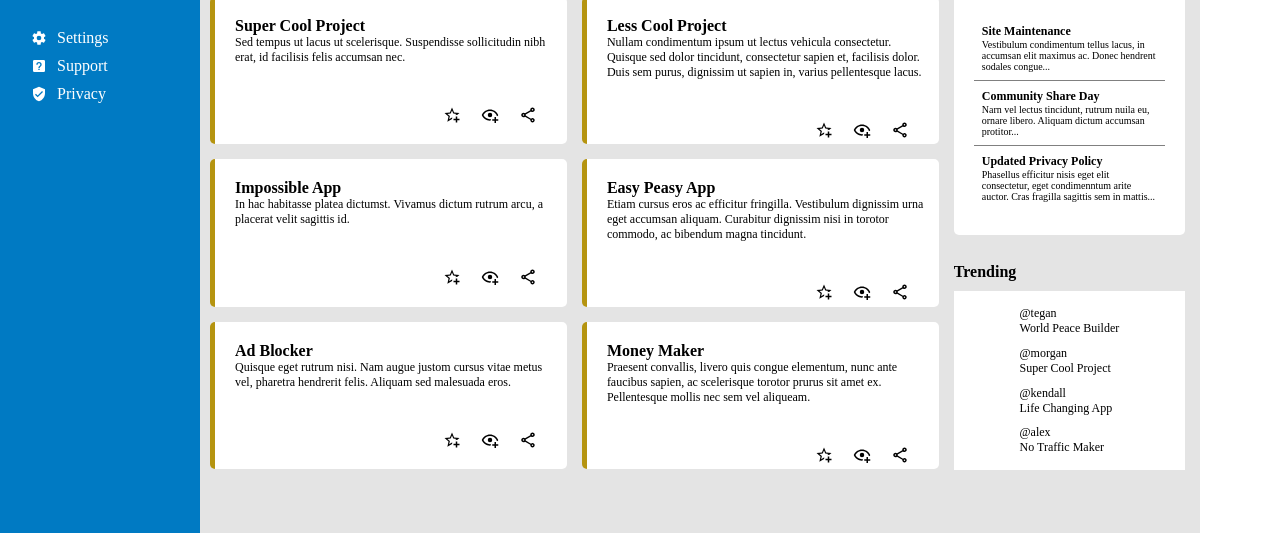
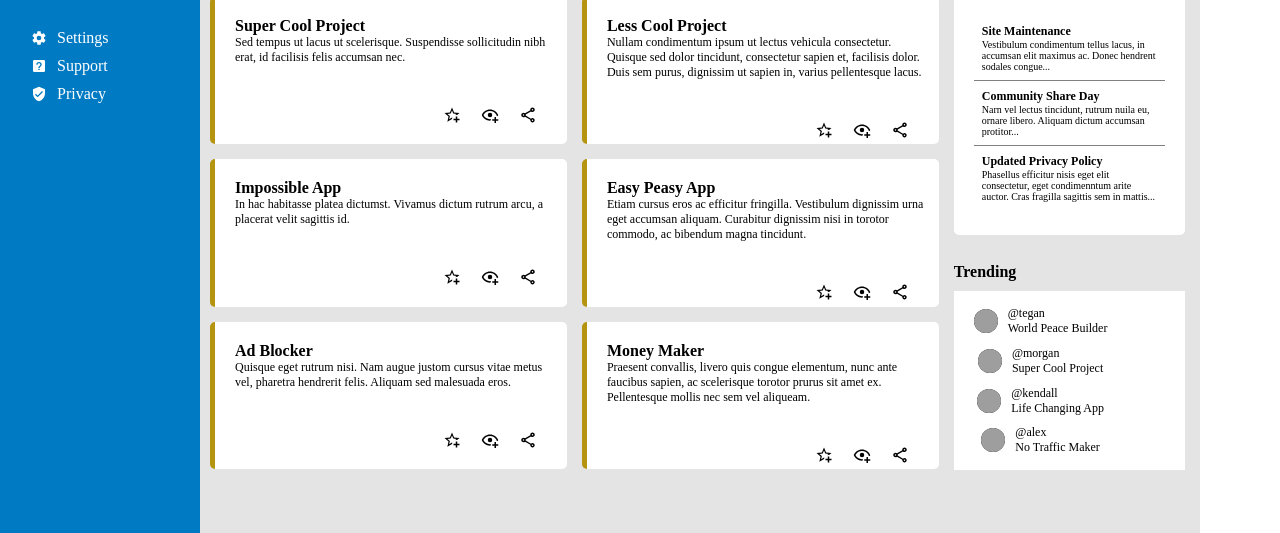
Before and after one commit to MikeBuckets2/admin-dashboard, a plain HTML site: page index.html in a window 1280 px wide. Shown: the part 267-800 px from the top of the page. Drawn offline with Linux system fonts and the light colour scheme; grey boxes are pictures that could not be loaded.

Commit message:
add avatar icons to users in trending section

```diff
--- a/index.html
+++ b/index.html
@@ -226,10 +226,22 @@
             <div class="trending">
                 <div class="trending-items">Trending</div>
                 <div class="users">
-                    <div>@tegan <span>World Peace Builder</span></div>
-                    <div>@morgan <span>Super Cool Project</span></div>
-                    <div>@kendall <span>Life Changing App</span></div>
-                    <div>@alex <span>No Traffic Maker</span></div>
+                    <div class="first-user">
+                        <img src="https://cdni.iconscout.com/illustration/free/thumb/free-afro-girl-illustration-svg-download-png-1415694.png" alt="avatar">
+                        <div>@tegan <span>World Peace Builder</span></div>
+                    </div>
+                    <div class="second-user">
+                        <img src="https://openclipart.org/download/215826/Happy-Penguin-Avatar.svg" alt="avatar">
+                        <div>@morgan <span>Super Cool Project</span></div>
+                    </div>
+                    <div class="third-user">
+                        <img src="https://cdni.iconscout.com/illustration/free/thumb/free-beard-man-illustration-svg-download-png-1415691.png" alt="avatar">
+                        <div>@kendall <span>Life Changing App</span></div>
+                    </div>
+                    <div class="fourth-user">
+                        <img src="https://cdni.iconscout.com/illustration/free/thumb/free-rahul-gandhi-illustration-svg-download-png-1793530.png" alt="avatar">
+                        <div>@alex <span>No Traffic Maker</span></div>
+                    </div>
                 </div>
             </div>
         </div>
--- a/style.css
+++ b/style.css
@@ -164,7 +164,7 @@ button {
     display: grid;
     grid-template-rows: 1fr 1fr 1fr 1fr;
     align-items: center;
-    justify-content: center;
+    justify-content: start;
 }
 
 span {
@@ -269,3 +269,21 @@ li {
     justify-content: space-between;
     align-items: center;
 }
+
+.first-user,
+.second-user,
+.third-user,
+.fourth-user {
+    display: inline-flex;
+    gap: 10px;
+    justify-content: center;
+    align-items: center;
+    margin-left: 10px;
+}
+
+.users img {
+    height: 24px;
+    width: 24px;
+    border-radius: 12px;
+    background-color: black;
+}
```
